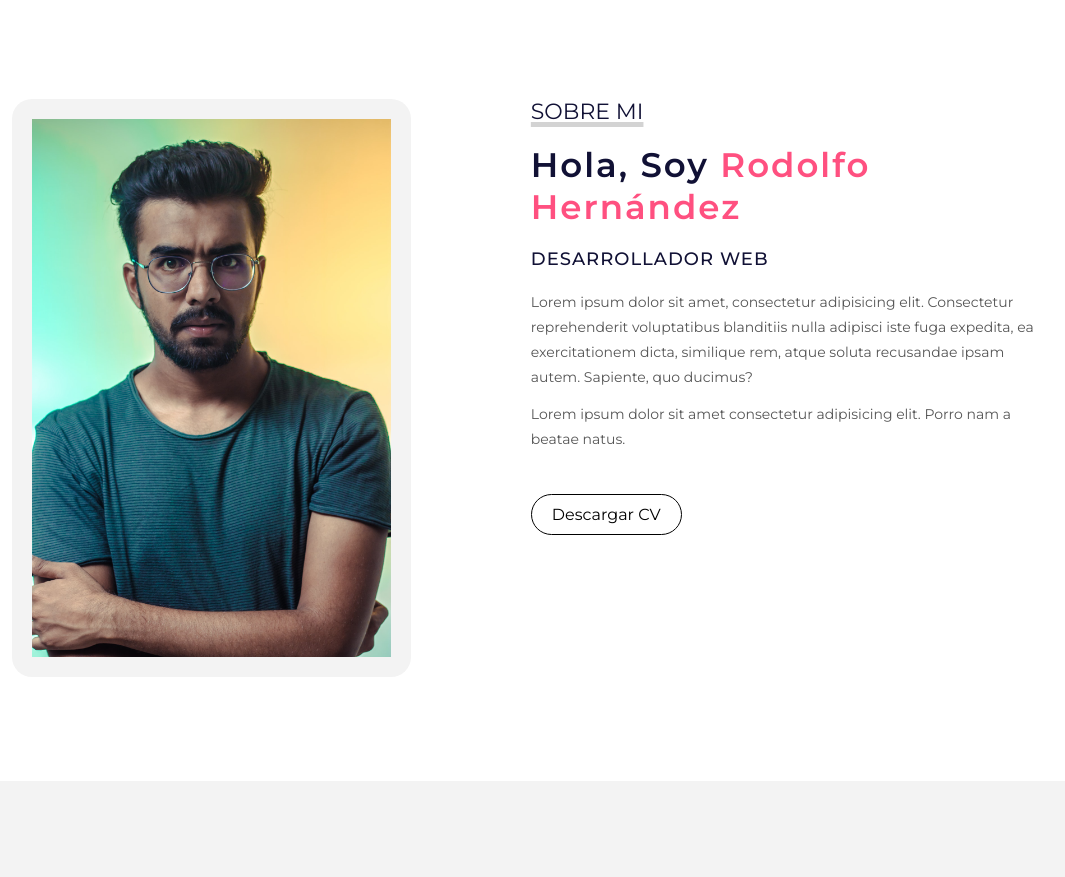
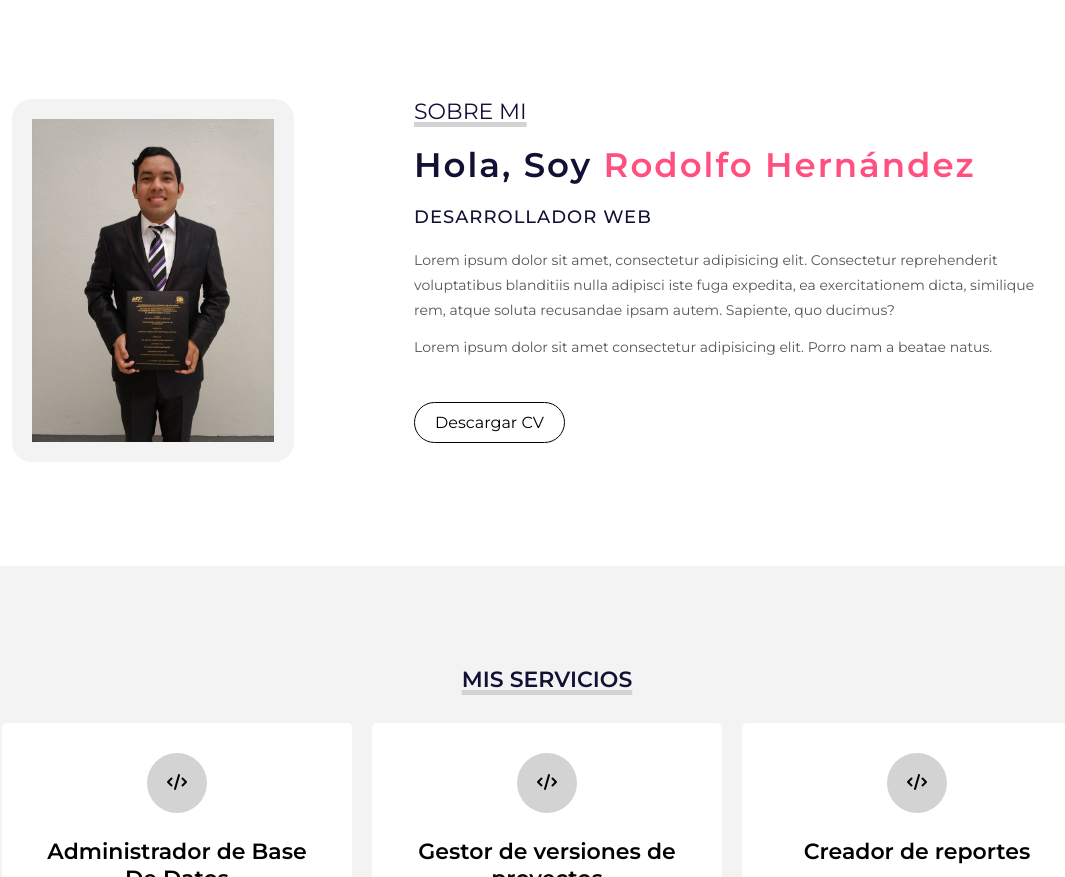
Before and after one commit to Rodolfo-Castillo/Portafolio, a plain HTML site: page index.html in a window 1280 px wide. Shown: the part 801-1678 px from the top of the page, without its empty margins (93-1158 px from the left). Drawn offline with nearby package versions, Linux system fonts and the light colour scheme.

Commit message:
Cambios en foto

```diff
--- a/index.html
+++ b/index.html
@@ -50,7 +50,7 @@
     <!-- SOBRE MI -->
     <section id="sobremi">
         <div class="contenedor-foto">
-            <img src="img/foto.jpg" alt="">
+            <img src="img/foto.jpeg" alt="">
         </div>
         <div class="sobremi">
             <p class="titulo-seccion">Sobre Mi</p>
```
Also changed, not shown: img/foto.jpeg (added), 1 other file.
